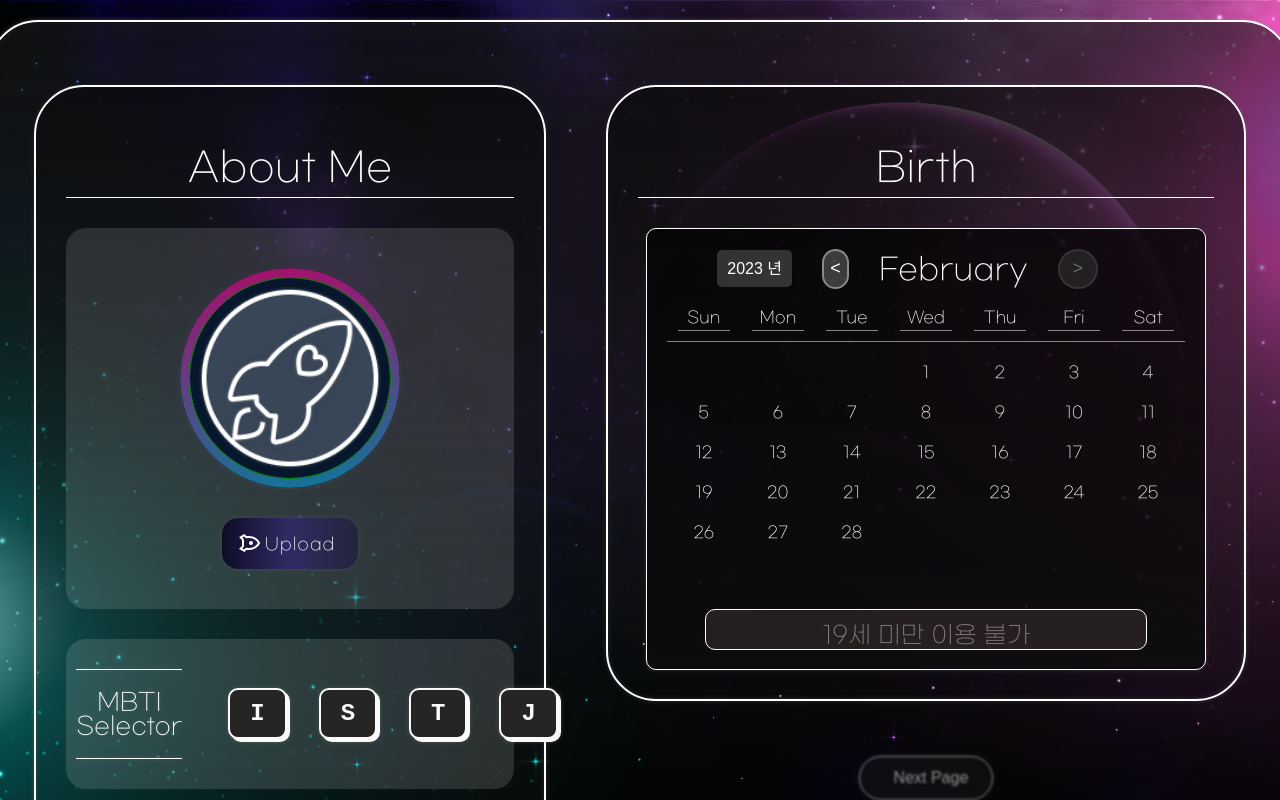
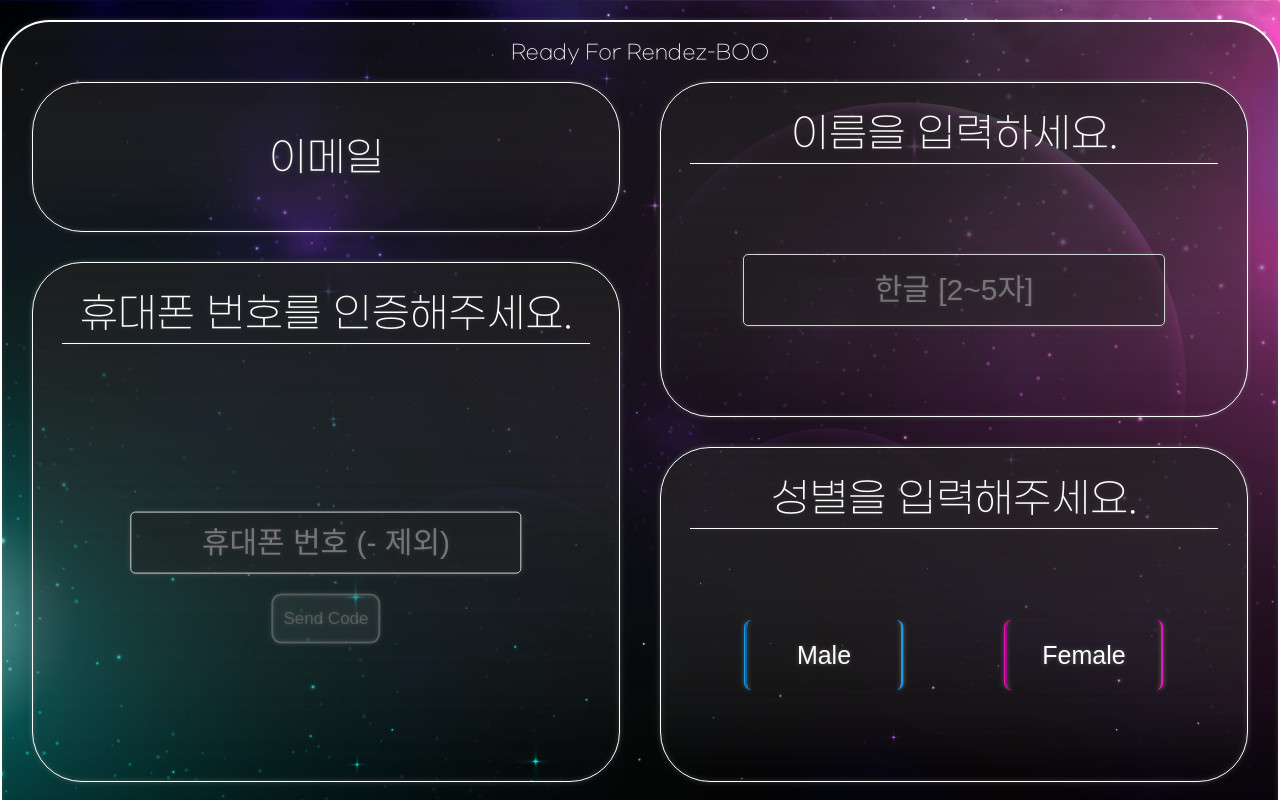
Before and after one commit to Hoony-JSG/RendezBoo, a React (Create React App) app in the folder A107-front/a107-app/: page /join in a window 1280 px wide. Shown: the top 800 px of the page. Built offline with nearby package versions, Linux system fonts and the light colour scheme.

Commit message:
fix: Join 시작페이지 변경

```diff
--- a/A107-front/a107-app/src/components/JoinComponents/JoinItem.jsx
+++ b/A107-front/a107-app/src/components/JoinComponents/JoinItem.jsx
@@ -122,7 +122,7 @@ const JoinItem = () => {
     />,
     // <JoinItem4rd setNext={setNext} />,
   ]
-  const [order, setOrder] = useState(3, '')
+  const [order, setOrder] = useState(2, '')
   return <div style={{ marginTop: '20px' }}>{ItemList[order]}</div>
 }
 
```
